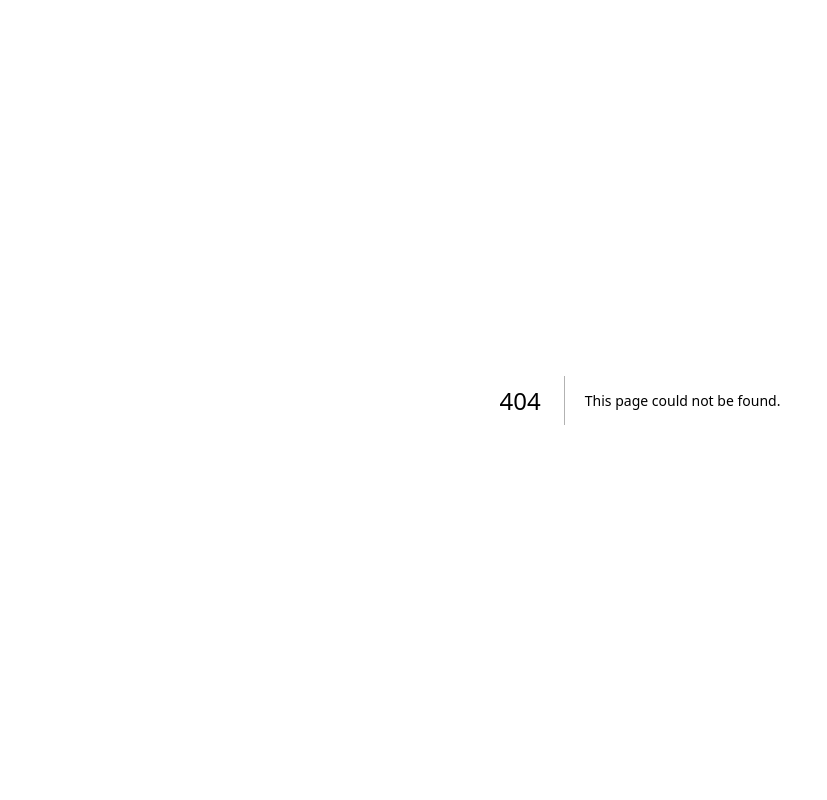
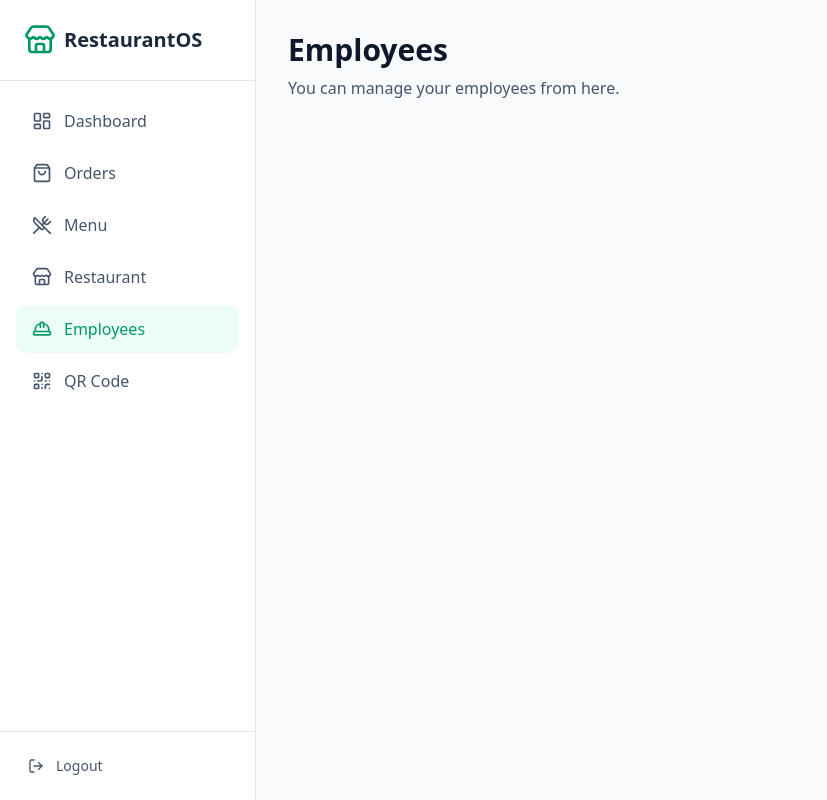
Before and after one commit to Mohamed780050/dana, a Next.js app: page /employees in a window 1280 px wide. Before the commit this address had no page. Shown: the whole page, without its empty margins (0-827 px from the left). Built offline with nearby package versions, Linux system fonts and the light colour scheme.

Commit message:
created employees section

```diff
--- a/package.json
+++ b/package.json
@@ -26,6 +26,7 @@
     "dotenv": "^17.2.3",
     "lucide-react": "^0.546.0",
     "next": "16.0.0",
+    "next-cloudinary": "^6.17.5",
     "next-themes": "^0.4.6",
     "prisma-client": "^0.0.0",
     "qrcode.react": "^4.2.0",
--- /dev/null
+++ b/src/app/(root)/employees/page.tsx
@@ -0,0 +1,12 @@
+import PageTitle from "@/components/PageTitle";
+
+export default function page() {
+  return (
+    <div className="space-y-8">
+      <PageTitle
+        title="Employees"
+        description="You can manage your employees from here."
+      />
+    </div>
+  );
+}
--- a/src/data/static.ts
+++ b/src/data/static.ts
@@ -9,6 +9,7 @@ import {
   Store,
   TableProperties,
   UtensilsCrossed,
+  HardHat
 } from "lucide-react";
 
 export const navItems = [
@@ -17,6 +18,7 @@ export const navItems = [
   { id: "menu" as const, label: "Menu", icon: UtensilsCrossed },
   // { id: "tables" as const, label: "Tables", icon: TableProperties },
   { id: "restaurant" as const, label: "Restaurant", icon: Store },
+  { id: "employees" as const, label: "Employees", icon: HardHat },
   { id: "qrcode" as const, label: "QR Code", icon: QrCode },
 ];
 export const statCardsData: Omit<StatCardProps, "value">[] = [
--- a/src/features/menu/schema/menuSchema.ts
+++ b/src/features/menu/schema/menuSchema.ts
@@ -7,7 +7,7 @@ export const categorySchema = z.object({
 export const categoryItem = z.object({
   name: z.string().min(1, "Don't let it empty.").max(80, "Too Much chars."),
   price: z.number().min(1, "Don't let this field empty."),
-  description: z.string().min(30, "Less than 30 Char."),
+  description: z.string().min(1, "Don't let this field empty."),
   image: z
     .string()
     .transform((val) => (val === "" ? undefined : val))
--- a/src/features/public restaurant/_components/RestaurantMenu.tsx
+++ b/src/features/public restaurant/_components/RestaurantMenu.tsx
@@ -42,7 +42,6 @@ export default async function RestaurantMenu({ userId }: { userId: string }) {
               {menus.map((item) => (
                 <RestaurantContent
                 currency={details?.currency || "USD"}
-
                   value={item.name}
                   key={item.id}
                   id={item.id}
--- a/src/features/restaurant/_components/RestaurantForm.tsx
+++ b/src/features/restaurant/_components/RestaurantForm.tsx
@@ -5,6 +5,8 @@ import { EditRestaurantDetails } from "../action/restaurant";
 import { useActionState } from "react";
 import { Input } from "@/components/ui/input";
 import { Textarea } from "@/components/ui/textarea";
+import { CldUploadWidget } from "next-cloudinary";
+import { Button } from "@/components/ui/button";
 
 export default function RestaurantForm({
   address,
@@ -155,7 +157,17 @@ export default function RestaurantForm({
             ))}
         </div>
       </div>
-
+      <div>
+        <CldUploadWidget uploadPreset="dana">
+          {({ open }) => {
+            return (
+              <Button type="button" onClick={() => open()}>
+                Upload yout logo
+              </Button>
+            );
+          }}
+        </CldUploadWidget>
+      </div>
       <div className="flex justify-end pt-4">
         <button
           type="submit"
--- a/src/lib/menus.ts
+++ b/src/lib/menus.ts
@@ -2,11 +2,13 @@
 "use server";
 import { revalidatePath } from "next/cache";
 import { db } from "./db";
-import { currentUser } from "@clerk/nextjs/server";
+import { currentUser, auth } from "@clerk/nextjs/server";
 
 export async function getAllCategories() {
   try {
     const user = await currentUser();
+    const myAuth = await auth();
+    console.log(myAuth);
     if (!user) throw new Error("Not authorized");
     const findCategories = await db.menu.findMany({
       where: { userId: user.id },
```
Also changed, not shown: 1 other file (tests, documents, lock files or other folders).
